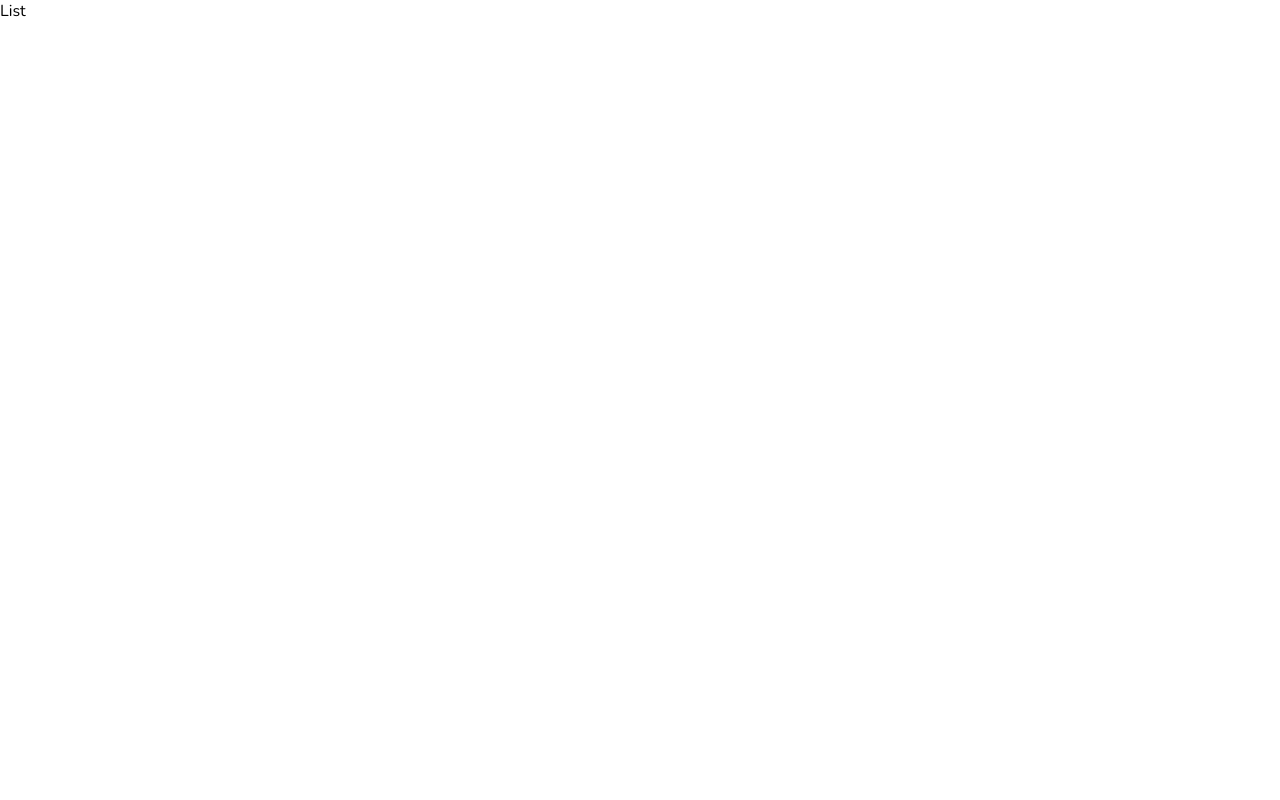
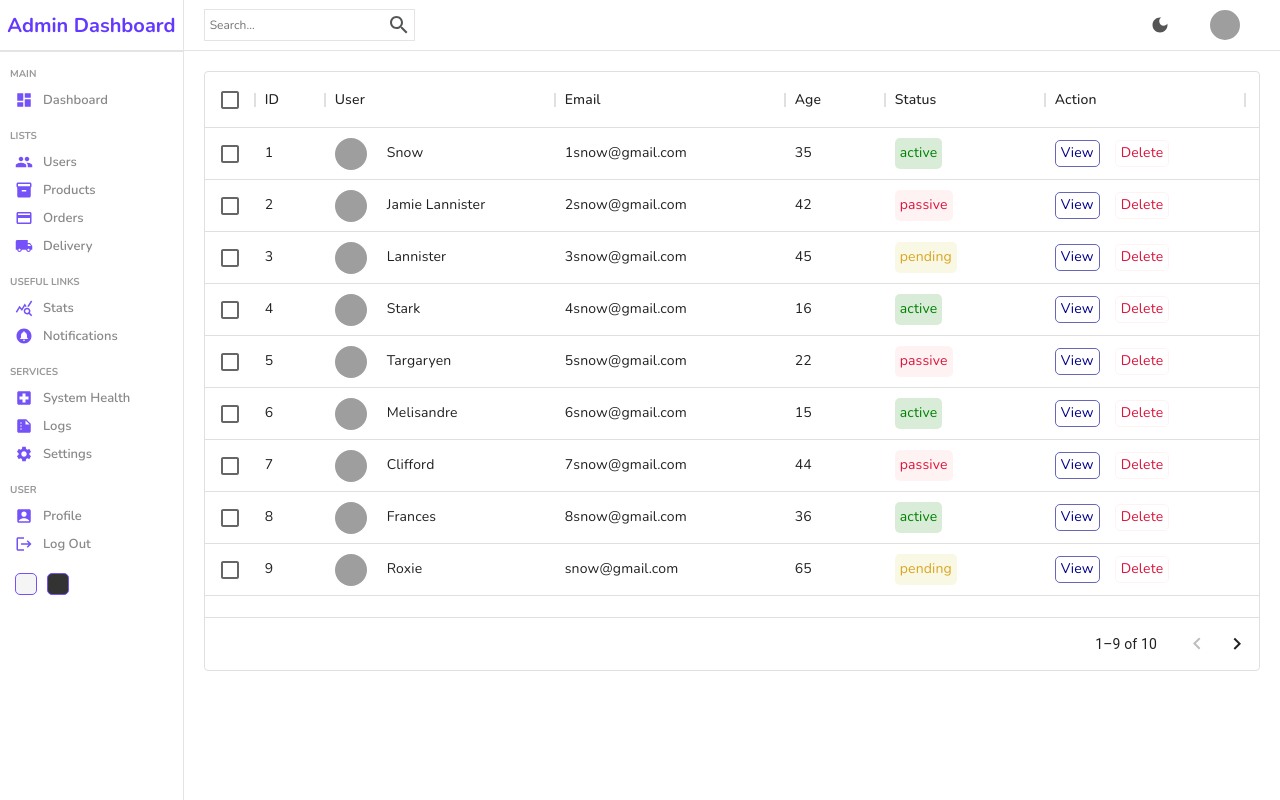
Before and after one commit to i-blackburn/admin-dashboard, a React (Create React App) app: page /users in a window 1280 px wide. Built offline with nearby package versions, Linux system fonts and the light colour scheme; grey boxes are pictures that could not be loaded.

Commit message:
Add users list in data table

```diff
--- a/package.json
+++ b/package.json
@@ -7,6 +7,7 @@
     "@emotion/styled": "^11.8.1",
     "@mui/icons-material": "^5.6.2",
     "@mui/material": "^5.6.3",
+    "@mui/x-data-grid": "^5.10.0",
     "@testing-library/jest-dom": "^5.16.4",
     "@testing-library/react": "^13.1.1",
     "@testing-library/user-event": "^13.5.0",
--- /dev/null
+++ b/src/components/datatable/Datatable.jsx
@@ -0,0 +1,35 @@
+import './datatable.scss';
+import { DataGrid } from '@mui/x-data-grid';
+import { userColumns, userRows } from '../../datatablesource';
+
+const Datatable = () => {
+	const actionColumn = [
+		{
+			field: 'action',
+			headerName: 'Action',
+			width: 200,
+			renderCell: () => {
+				return (
+					<div className="cell-action">
+						<div className="view-button">View</div>
+						<div className="delete-button">Delete</div>
+					</div>
+				);
+			}
+		}
+	];
+
+	return (
+		<div className="datatable">
+			<DataGrid
+				rows={userRows}
+				columns={userColumns.concat(actionColumn)}
+				pageSize={9}
+				rowsPerPageOptions={[9]}
+				checkboxSelection
+			/>
+		</div>
+	);
+};
+
+export default Datatable;
--- /dev/null
+++ b/src/components/datatable/datatable.scss
@@ -0,0 +1,59 @@
+.datatable {
+  height: 600px;
+  padding: 20px;
+
+  .cell-with-img {
+    display: flex;
+    align-items: center;
+
+    .cell-img {
+      width: 32px;
+      height: 32px;
+      border-radius: 50%;
+      object-fit: cover;
+      margin-right: 20px;
+    }
+  }
+
+  .cell-with-status {
+    padding: 5px;
+    border-radius: 5px;
+
+    &.active {
+      color: green;
+      background-color: rgba(0,128,0,0.151);
+    }
+
+    &.pending {
+      color: goldenrod;
+      background-color: rgba(189,189,3,0.103);
+    }
+
+    &.passive {
+      color: crimson;
+      background-color: rgba(255,0,0,0.05);
+    }
+  }
+
+  .cell-action {
+    display: flex;
+    align-items: center;
+    gap: 15px;
+
+    .view-button {
+      padding: 2px 5px;
+      border-radius: 5px;
+      color: darkblue;
+      border: 1px solid rgba(0,0,139,0.596);
+      cursor: pointer;
+    }
+
+    .delete-button {
+      padding: 2px 5px;
+      border-radius: 5px;
+      color: crimson;
+      border: 1px solid rgba(255,0,0,0.05);
+      cursor: pointer;
+    }
+  }
+}
--- /dev/null
+++ b/src/datatablesource.js
@@ -0,0 +1,123 @@
+export const userColumns = [
+	{ field: 'id', headerName: 'ID', width: 70 },
+	{
+		field: 'user',
+		headerName: 'User',
+		width: 230,
+		renderCell: (params) => {
+			return (
+				<div className="cell-with-img">
+					<img className="cell-img" src={params.row.img} alt="avatar" />
+					{params.row.username}
+				</div>
+			);
+		}
+	},
+	{
+		field: 'email',
+		headerName: 'Email',
+		width: 230
+	},
+
+	{
+		field: 'age',
+		headerName: 'Age',
+		width: 100
+	},
+	{
+		field: 'status',
+		headerName: 'Status',
+		width: 160,
+		renderCell: (params) => {
+			return (
+				<div className={`cell-with-status ${params.row.status}`}>
+					{params.row.status}
+				</div>
+			);
+		}
+	}
+];
+
+//temporary data
+export const userRows = [
+	{
+		id: 1,
+		username: 'Snow',
+		img: 'https://images.pexels.com/photos/1820770/pexels-photo-1820770.jpeg?auto=compress&cs=tinysrgb&dpr=2&w=500',
+		status: 'active',
+		email: '1snow@gmail.com',
+		age: 35
+	},
+	{
+		id: 2,
+		username: 'Jamie Lannister',
+		img: 'https://images.pexels.com/photos/1820770/pexels-photo-1820770.jpeg?auto=compress&cs=tinysrgb&dpr=2&w=500',
+		email: '2snow@gmail.com',
+		status: 'passive',
+		age: 42
+	},
+	{
+		id: 3,
+		username: 'Lannister',
+		img: 'https://images.pexels.com/photos/1820770/pexels-photo-1820770.jpeg?auto=compress&cs=tinysrgb&dpr=2&w=500',
+		email: '3snow@gmail.com',
+		status: 'pending',
+		age: 45
+	},
+	{
+		id: 4,
+		username: 'Stark',
+		img: 'https://images.pexels.com/photos/1820770/pexels-photo-1820770.jpeg?auto=compress&cs=tinysrgb&dpr=2&w=500',
+		email: '4snow@gmail.com',
+		status: 'active',
+		age: 16
+	},
+	{
+		id: 5,
+		username: 'Targaryen',
+		img: 'https://images.pexels.com/photos/1820770/pexels-photo-1820770.jpeg?auto=compress&cs=tinysrgb&dpr=2&w=500',
+		email: '5snow@gmail.com',
+		status: 'passive',
+		age: 22
+	},
+	{
+		id: 6,
+		username: 'Melisandre',
+		img: 'https://images.pexels.com/photos/1820770/pexels-photo-1820770.jpeg?auto=compress&cs=tinysrgb&dpr=2&w=500',
+		email: '6snow@gmail.com',
+		status: 'active',
+		age: 15
+	},
+	{
+		id: 7,
+		username: 'Clifford',
+		img: 'https://images.pexels.com/photos/1820770/pexels-photo-1820770.jpeg?auto=compress&cs=tinysrgb&dpr=2&w=500',
+		email: '7snow@gmail.com',
+		status: 'passive',
+		age: 44
+	},
+	{
+		id: 8,
+		username: 'Frances',
+		img: 'https://images.pexels.com/photos/1820770/pexels-photo-1820770.jpeg?auto=compress&cs=tinysrgb&dpr=2&w=500',
+		email: '8snow@gmail.com',
+		status: 'active',
+		age: 36
+	},
+	{
+		id: 9,
+		username: 'Roxie',
+		img: 'https://images.pexels.com/photos/1820770/pexels-photo-1820770.jpeg?auto=compress&cs=tinysrgb&dpr=2&w=500',
+		email: 'snow@gmail.com',
+		status: 'pending',
+		age: 65
+	},
+	{
+		id: 10,
+		username: 'Roxie',
+		img: 'https://images.pexels.com/photos/1820770/pexels-photo-1820770.jpeg?auto=compress&cs=tinysrgb&dpr=2&w=500',
+		email: 'snow@gmail.com',
+		status: 'active',
+		age: 65
+	}
+];
--- a/src/pages/list/List.jsx
+++ b/src/pages/list/List.jsx
@@ -1,7 +1,18 @@
 import './list.scss';
+import Sidebar from '../../components/sidebar/Sidebar';
+import Navbar from '../../components/navbar/Navbar';
+import Datatable from '../../components/datatable/Datatable';
 
 const List = () => {
-	return <div>List</div>;
+	return (
+		<div className="list">
+			<Sidebar />
+			<div className="list-container">
+				<Navbar />
+				<Datatable />
+			</div>
+		</div>
+	);
 };
 
 export default List;
--- a/src/pages/list/list.scss
+++ b/src/pages/list/list.scss
@@ -0,0 +1,8 @@
+.list {
+  display: flex;
+  width: 100%;
+
+  .list-container {
+    flex: 6;
+  }
+}
```
Also changed, not shown: 1 other file (tests, documents, lock files or other folders).
